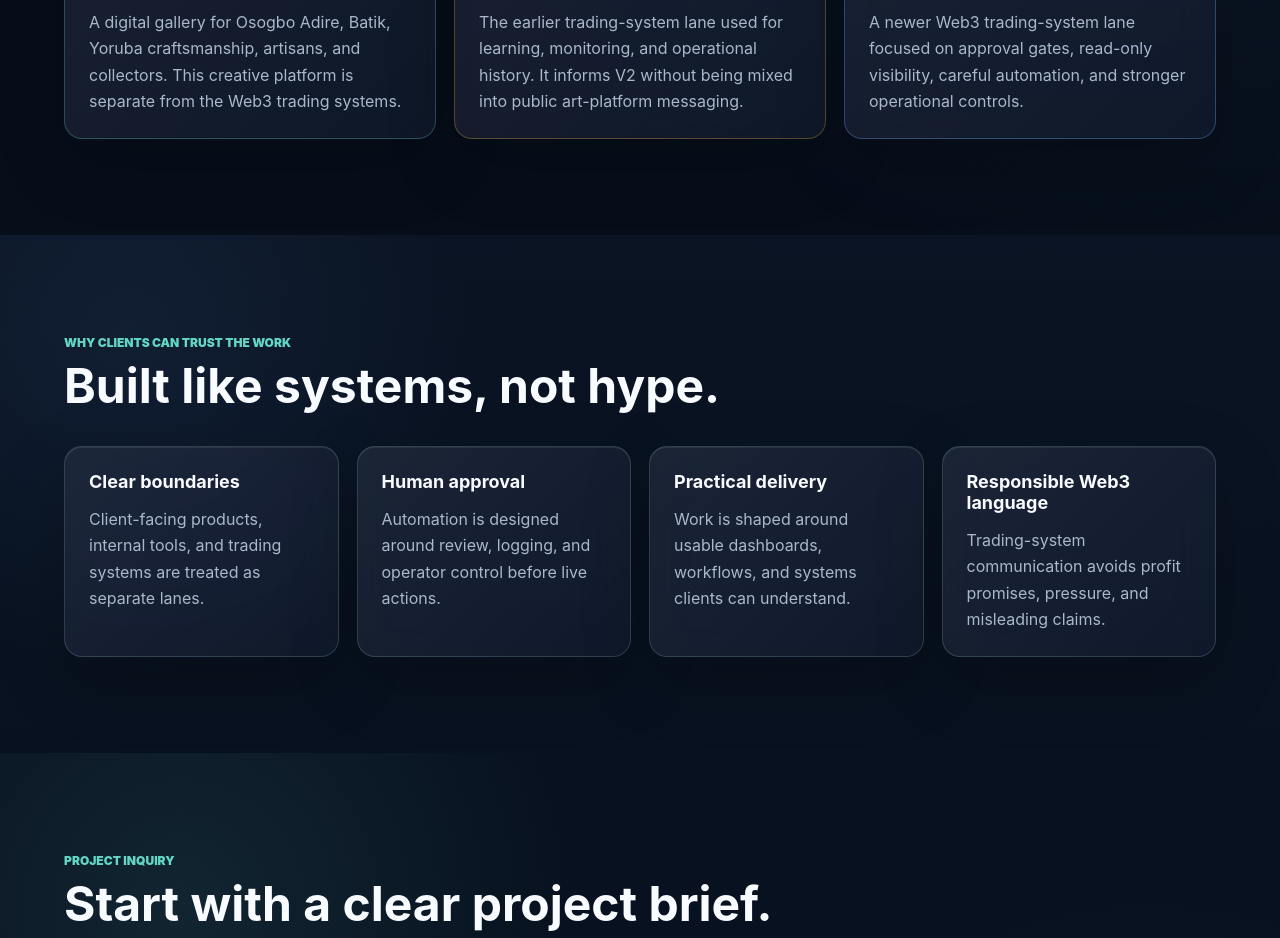
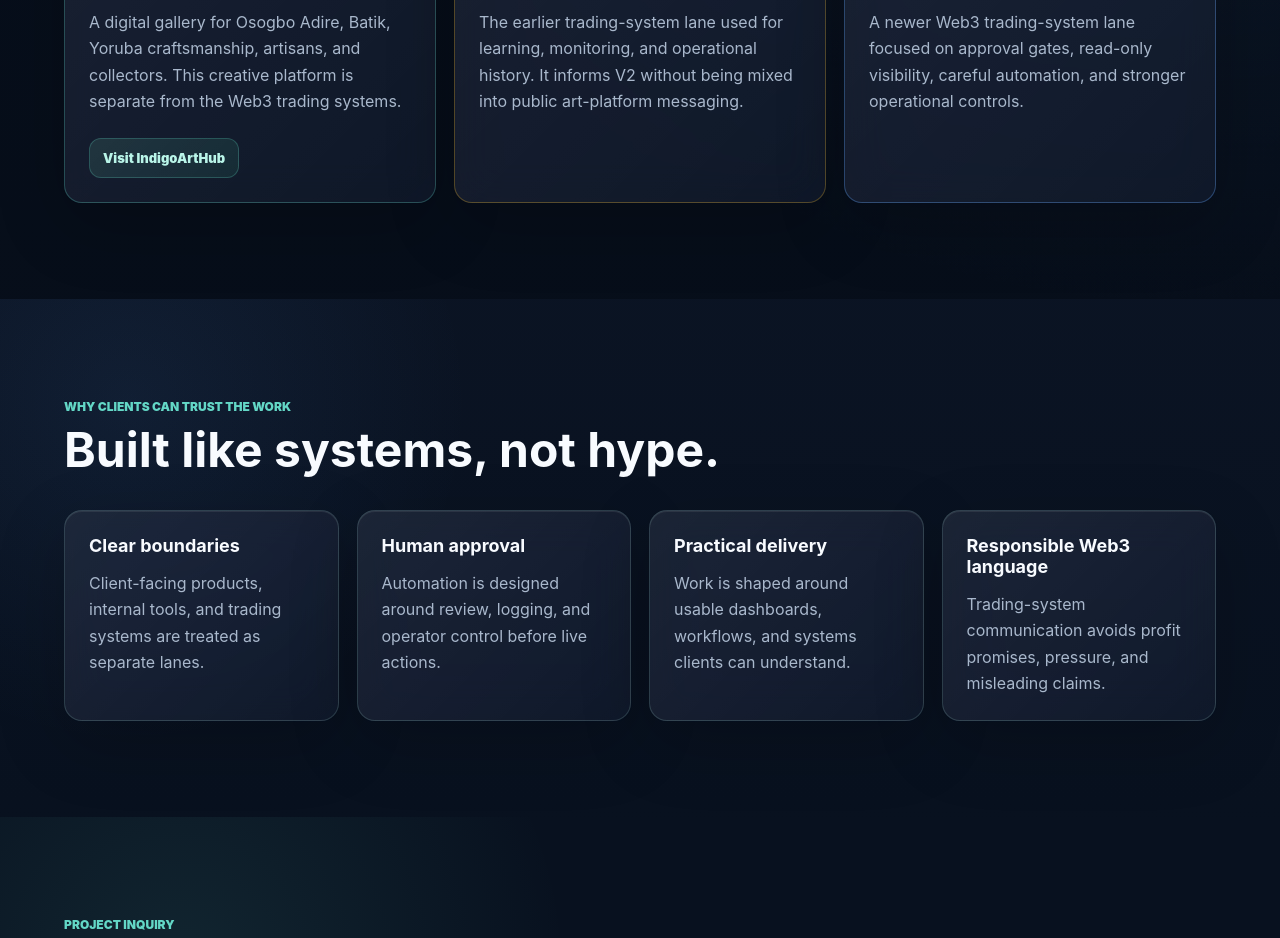
Before and after one commit to loomlogic3/loomlogic3.github.io, a plain HTML site: page index.html in a window 1280 px wide. Shown: the part 1920-2858 px from the top of the page. Drawn offline with Linux system fonts and the light colour scheme.

Commit message:
Link IndigoArtHub product lane

```diff
--- a/index.html
+++ b/index.html
@@ -83,6 +83,7 @@
               A digital gallery for Osogbo Adire, Batik, Yoruba craftsmanship, artisans, and
               collectors. This creative platform is separate from the Web3 trading systems.
             </p>
+            <a class="system-link" href="https://indigoarthub.github.io/index.html">Visit IndigoArtHub</a>
           </article>
 
           <article class="system-card accent-legacy">
--- a/styles.css
+++ b/styles.css
@@ -290,6 +290,28 @@ p {
 
 .system-card p {
   margin-bottom: 24px;
+}
+
+.system-link {
+  display: inline-flex;
+  align-items: center;
+  justify-content: center;
+  min-height: 40px;
+  margin: 0 24px 24px;
+  border: 1px solid rgba(99, 215, 198, 0.24);
+  border-radius: 12px;
+  padding: 9px 13px;
+  color: #b9f5e8;
+  background:
+    linear-gradient(135deg, rgba(255, 255, 255, 0.06), rgba(255, 255, 255, 0.018)),
+    rgba(16, 185, 129, 0.08);
+  font-size: 13px;
+  font-weight: 900;
+}
+
+.system-link:hover {
+  border-color: rgba(99, 215, 198, 0.46);
+  background: rgba(16, 185, 129, 0.14);
 }
 
 .accent-art {
```
